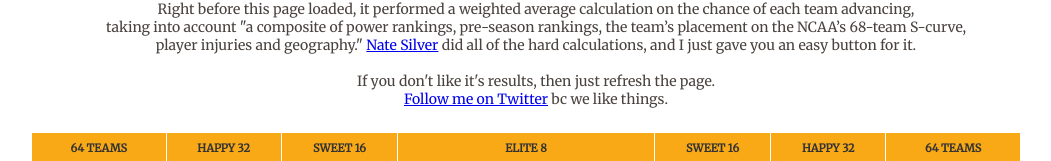
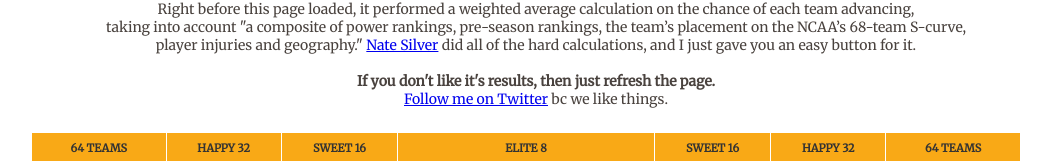
Before and after one commit to GetItBen/GetItBen.github.io, a plain HTML site: page weightedCoin.html in a window 1280 px wide. Shown: the part 140-301 px from the top of the page, without its empty margins (104-1155 px from the left). Drawn offline with Linux system fonts and the light colour scheme.

Commit message:
Update weightedCoin.html

```diff
--- a/weightedCoin.html
+++ b/weightedCoin.html
@@ -37,7 +37,7 @@ I would love it if you followed me on twitter @GetitBen and we can talk about th
 <div id="about" style="text-align: center;">
 <p style="text-align: center;font-family: 'Merriweather', serif;font-size: 23px;margin-top: 20px;color:#49423E;margin-bottom: -15px;">Below is your bracket. Generated by experts, statistics and a weighted coin.</p>
 
-<p style="text-align: center;font-family: 'Merriweather', serif;font-size: 14px;margin-top: 20px;color:#49423E;">Right before this page loaded, it performed a weighted average calculation on the chance of each team advancing, <br>taking into account "a composite of power rankings, pre-season rankings, the team’s placement on the NCAA’s 68-team S-curve,<br> player injuries and geography." <a href="http://fivethirtyeight.com/interactives/march-madness-predictions/" target="_blank">Nate Silver</a> did all of the hard calculations, and I just gave you an easy button for it.<br><br> <b></b>If you don't like it's results, then just refresh the page.</b><br> <a href="https://twitter.com/GetitBen" target="_blank">Follow me on Twitter</a> bc we like things.</p>
+<p style="text-align: center;font-family: 'Merriweather', serif;font-size: 14px;margin-top: 20px;color:#49423E;">Right before this page loaded, it performed a weighted average calculation on the chance of each team advancing, <br>taking into account "a composite of power rankings, pre-season rankings, the team’s placement on the NCAA’s 68-team S-curve,<br> player injuries and geography." <a href="http://fivethirtyeight.com/interactives/march-madness-predictions/" target="_blank">Nate Silver</a> did all of the hard calculations, and I just gave you an easy button for it.<br><br> <b>If you don't like it's results, then just refresh the page.</b><br> <a href="https://twitter.com/GetitBen" target="_blank">Follow me on Twitter</a> bc we like things.</p>
 </div>
 
 <div id="content-wrapper">
```
